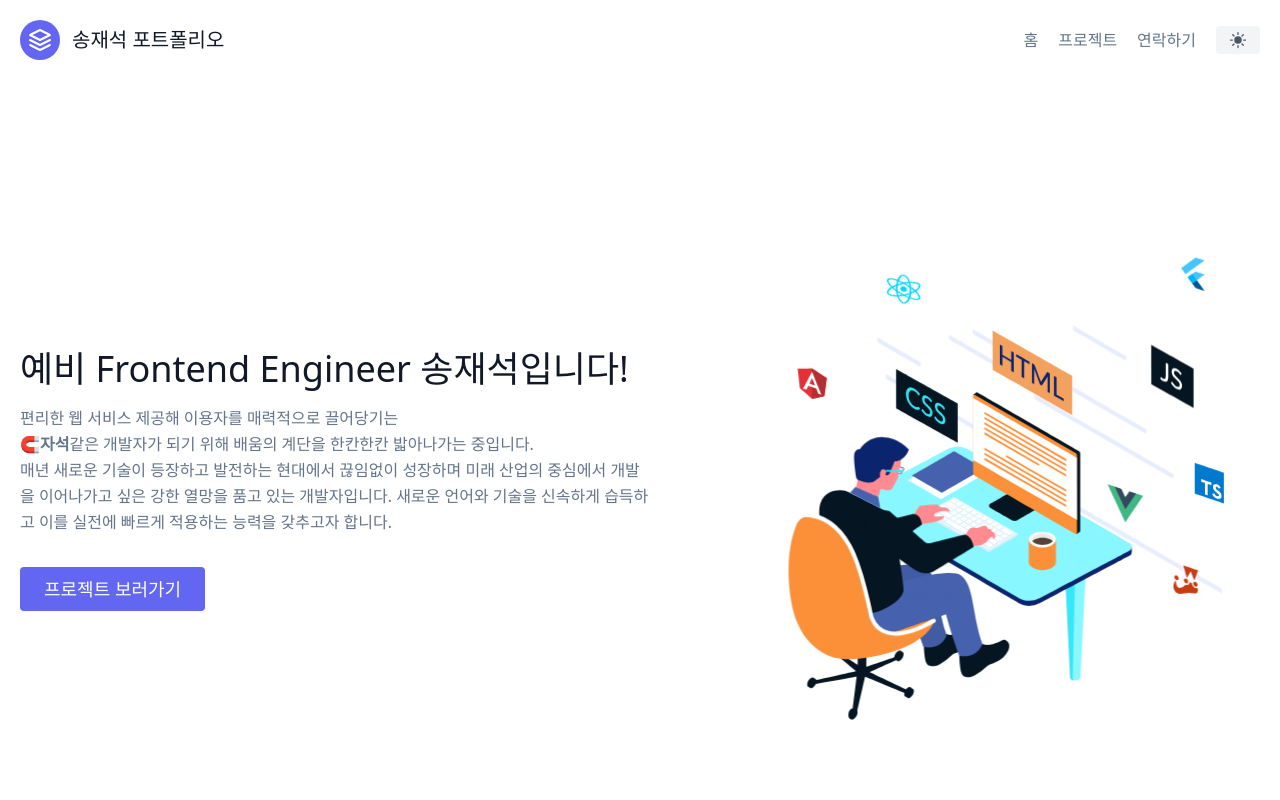
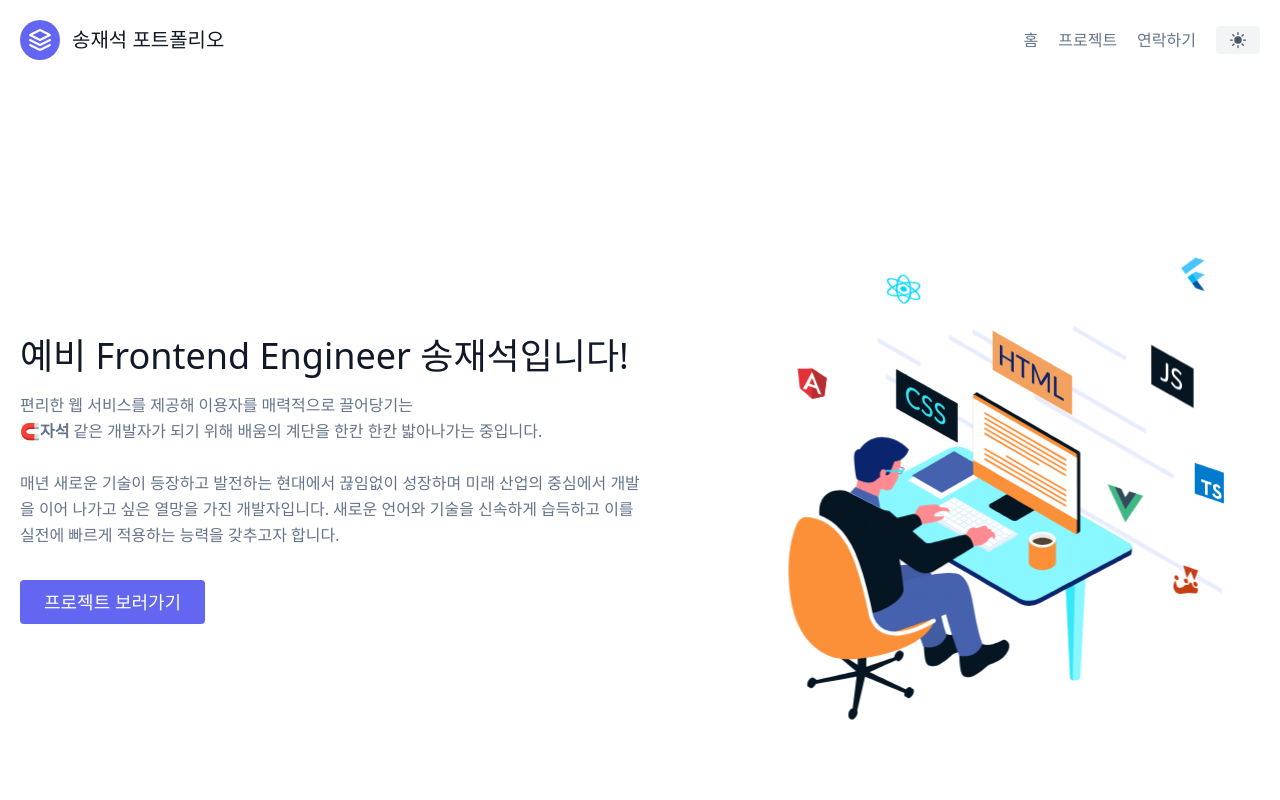
Before and after one commit to Largopie/next-portfolio, a Next.js app: page / in a window 1280 px wide. Shown: the top 800 px of the page. Built offline with nearby package versions, Linux system fonts and the light colour scheme.

Commit message:
chore: 메인 페이지 문구 재수정

```diff
--- a/components/home/hero.js
+++ b/components/home/hero.js
@@ -9,9 +9,10 @@ export default function Hero() {
           <br className="hidden lg:inline-block" />
         </h1>
         <p className="mb-8 leading-relaxed">
-        편리한 웹 서비스 제공해 이용자를 매력적으로 끌어당기는 <br />🧲<strong>자석</strong>같은 개발자가 되기 위해 배움의 계단을 한칸한칸 밟아나가는 중입니다. <br/>
-          매년 새로운 기술이 등장하고 발전하는 현대에서 끊임없이 성장하며 미래 산업의 중심에서 개발을 이어나가고 싶은 강한 열망을 품고 있는 개발자입니다.
-          새로운 언어와 기술을 신속하게 습득하고 이를 실전에 빠르게 적용하는 능력을 갖추고자 합니다.
+        편리한 웹 서비스를 제공해 이용자를 매력적으로 끌어당기는 <br />
+        <strong>🧲자석</strong> 같은 개발자가 되기 위해 배움의 계단을 한칸 한칸 밟아나가는 중입니다.<br /><br />
+        매년 새로운 기술이 등장하고 발전하는 현대에서 끊임없이 성장하며 미래 산업의 중심에서 개발을 이어 나가고 싶은 열망을 가진 개발자입니다.
+        새로운 언어와 기술을 신속하게 습득하고 이를 실전에 빠르게 적용하는 능력을 갖추고자 합니다.
         </p>
         <div className="flex justify-center">
           <Link href="/projects" className="btn-project">
```
